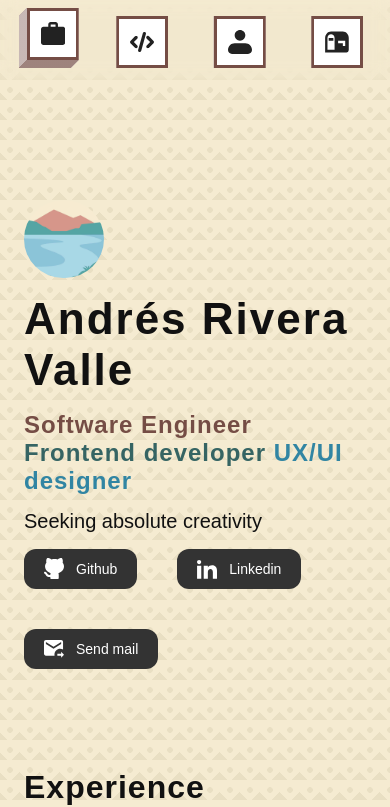
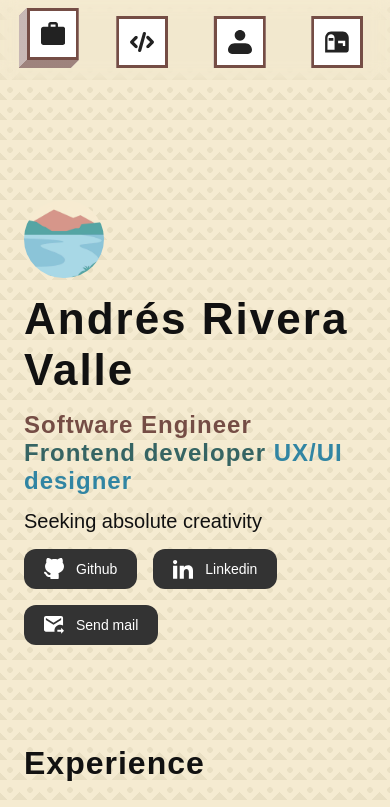
Before and after one commit to andresRivera123/andresriveravalle, a React (Vite) app: page / in a window 390 px wide. Shown: the top 807 px of the page. Built offline with nearby package versions, Linux system fonts and the light colour scheme; a web font is replaced by a local one.

Commit message:
Space hero icons

```diff
--- a/src/assets/styles/hero.css
+++ b/src/assets/styles/hero.css
@@ -61,7 +61,7 @@
 .hero__icons {
   display: flex;
   flex-wrap: wrap;
-  gap: 4rem;
+  gap: 2.8rem;
 }
 
 .icons__link {
@@ -90,6 +90,12 @@
     font-size: 2rem;
   }
 
+  .hero__icons {
+    display: flex;
+    flex-wrap: wrap;
+    gap: 1.6rem;
+  }
+
   .hero__container {
     padding-top: 16rem;
   }
```
